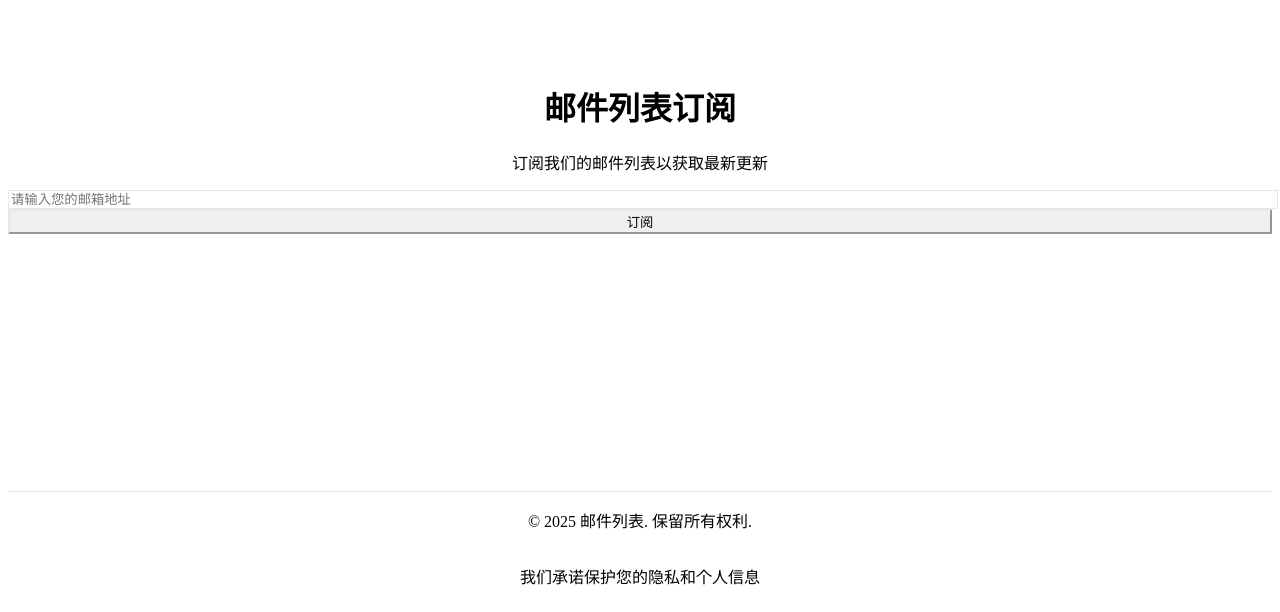
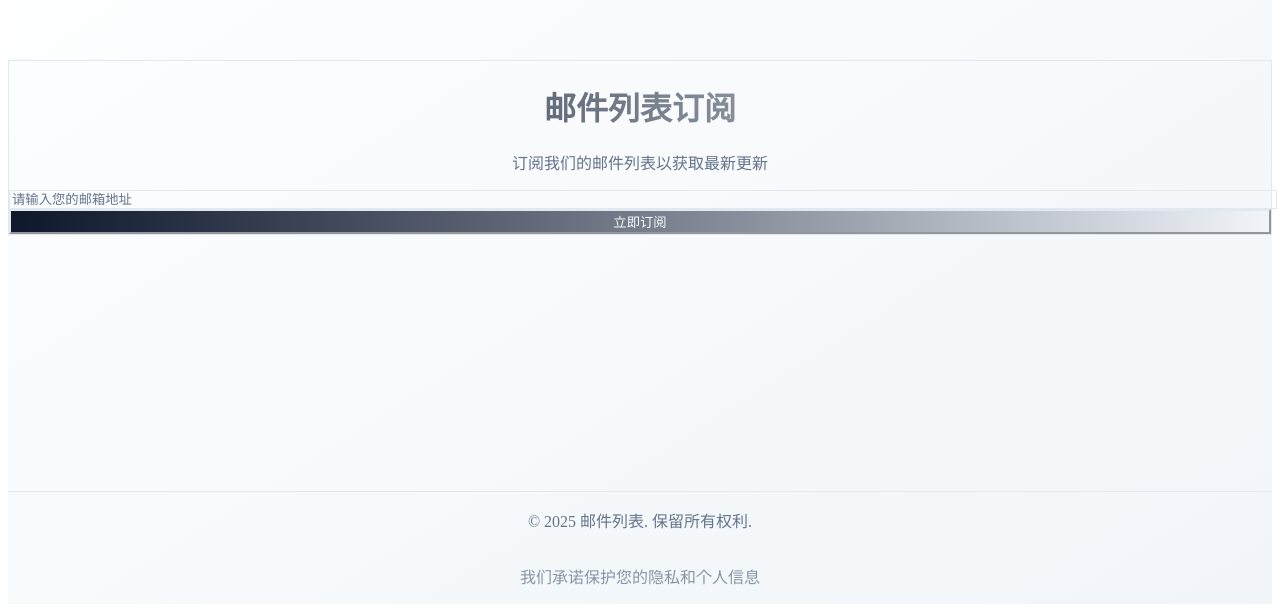
Before and after one commit to xiezilailai22/email-list, a Next.js app: page / in a window 1280 px wide. Shown: the part 204-816 px from the top of the page. Built offline with nearby package versions, Linux system fonts and the light colour scheme.

Commit message:
修改了页面样式

```diff
--- a/src/app/page.tsx
+++ b/src/app/page.tsx
@@ -49,22 +49,23 @@ export default function Home() {
   };
 
   return (
-    <div className="min-h-screen flex flex-col bg-white">
+    <div className="min-h-screen flex flex-col bg-gradient-to-br from-[hsl(var(--background))] to-[hsl(var(--accent))]">
       <Toaster position="top-center" />
 
-      <main className="flex-grow flex items-center justify-center p-4">
-        <div className="max-w-md w-full space-y-8">
-          <div>
-            <h1 className="text-4xl font-bold text-center text-gray-900">
+      <main className="flex-grow flex items-center justify-center p-4 sm:p-8">
+        <div className="w-full max-w-md transform transition-all duration-500 hover:scale-[1.01]">
+          <div className="backdrop-blur-xl bg-white/80 rounded-2xl shadow-2xl p-8 space-y-8 border border-[hsl(var(--border))]">
+            <div className="space-y-4">
+              <h1 className="text-4xl sm:text-5xl font-bold text-center bg-gradient-to-r from-[hsl(var(--primary))] to-[hsl(var(--secondary))] bg-clip-text text-transparent">
                 邮件列表订阅
               </h1>
-            <p className="mt-2 text-center text-gray-600">
+              <p className="text-center text-[hsl(var(--muted-foreground))] text-lg">
                 订阅我们的邮件列表以获取最新更新
               </p>
             </div>
 
-          <form onSubmit={handleSubmit} className="mt-8 space-y-6">
-            <div>
+            <form onSubmit={handleSubmit} className="space-y-6">
+              <div className="relative group">
                 <Input
                   id="email"
                   name="email"
@@ -74,36 +75,37 @@ export default function Home() {
                   value={email}
                   onChange={(e) => setEmail(e.target.value)}
                   placeholder="请输入您的邮箱地址"
-                className="placeholder:text-gray-500"
+                  className="transition-all duration-300 focus:scale-[1.02]"
                 />
               </div>
 
               <Button
                 type="submit"
                 disabled={isLoading}
-              className="w-full bg-blue-600 hover:bg-blue-700 text-white"
+                className="w-full h-12 text-lg transition-all duration-300 hover:scale-[1.02] bg-gradient-to-r from-[hsl(var(--primary))] to-[hsl(var(--secondary))] hover:opacity-90"
               >
                 {isLoading ? (
-                <span className="flex items-center">
+                  <span className="flex items-center justify-center">
                     <svg className="animate-spin -ml-1 mr-3 h-5 w-5" xmlns="http://www.w3.org/2000/svg" fill="none" viewBox="0 0 24 24">
                       <circle className="opacity-25" cx="12" cy="12" r="10" stroke="currentColor" strokeWidth="4"></circle>
                       <path className="opacity-75" fill="currentColor" d="M4 12a8 8 0 018-8V0C5.373 0 0 5.373 0 12h4zm2 5.291A7.962 7.962 0 014 12H0c0 3.042 1.135 5.824 3 7.938l3-2.647z"></path>
                     </svg>
                     提交中...
                   </span>
-              ) : '订阅'}
+                ) : '立即订阅'}
               </Button>
             </form>
           </div>
+        </div>
       </main>
 
-      <footer className="py-6 border-t bg-gray-50">
+      <footer className="py-6 backdrop-blur-xl bg-white/50 border-t border-[hsl(var(--border))]">
         <div className="container mx-auto px-4">
           <div className="flex flex-col items-center justify-center space-y-2">
-            <p className="text-sm text-gray-600">
+            <p className="text-sm text-[hsl(var(--muted-foreground))]">
               © {new Date().getFullYear()} 邮件列表. 保留所有权利.
             </p>
-            <p className="text-xs text-gray-500">
+            <p className="text-xs text-[hsl(var(--muted-foreground))] opacity-75">
               我们承诺保护您的隐私和个人信息
             </p>
           </div>
```
Lines whose indentation alone changed are shown as unchanged.
